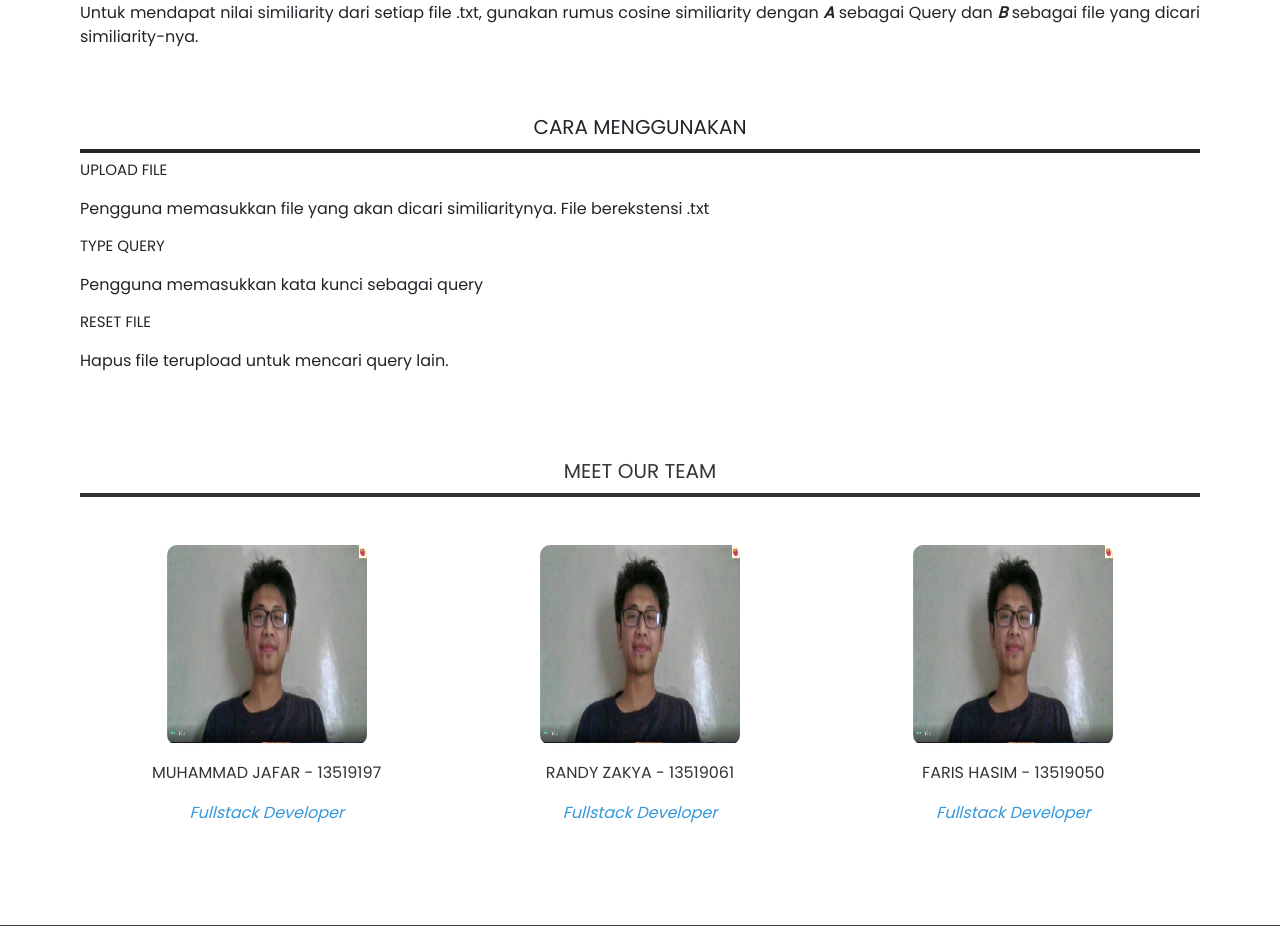
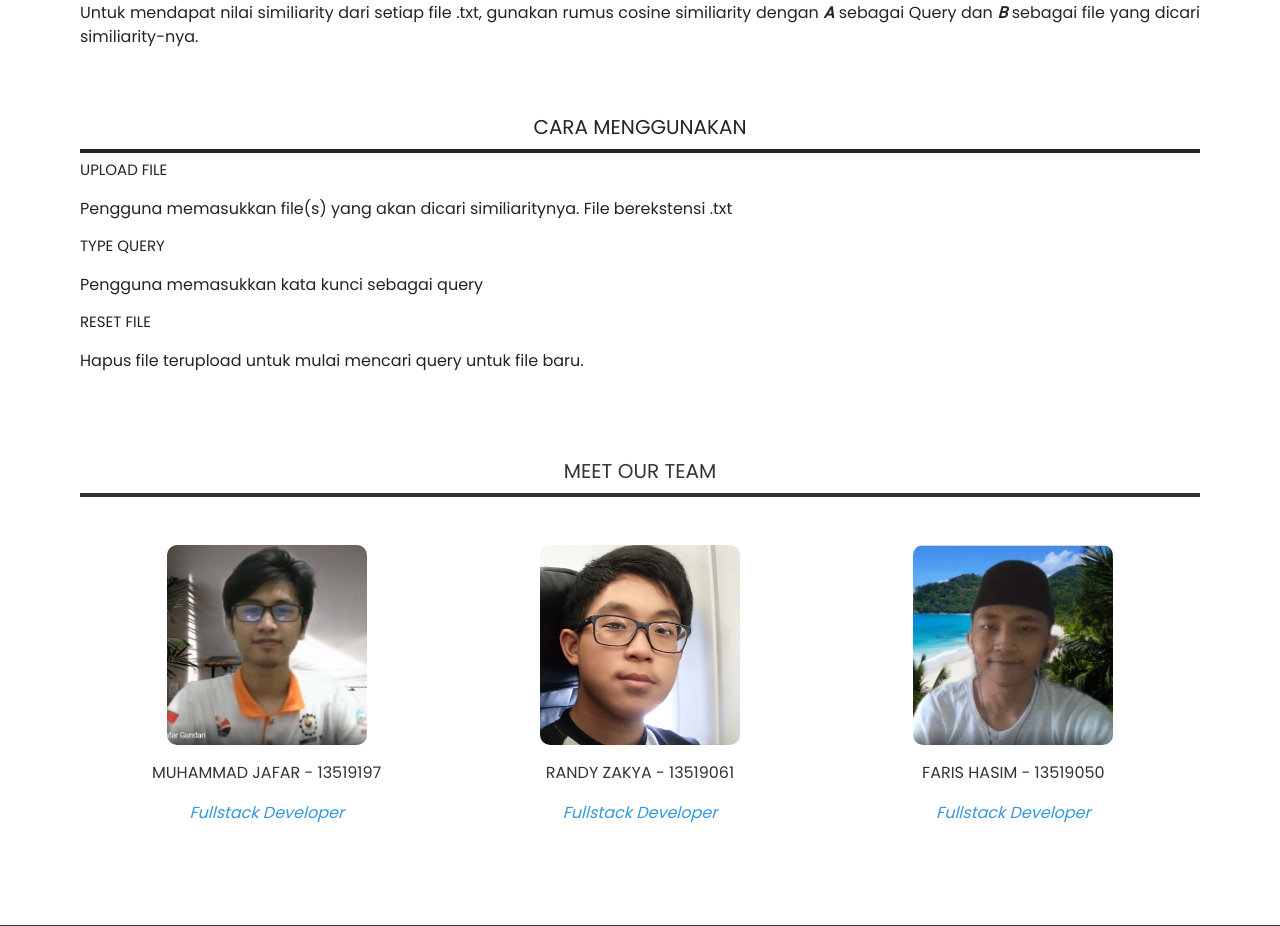
Before and after one commit to mhmmdjafarg/SearchEngineApp, a Flask app: page /about in a window 1280 px wide. Shown: the part 950-1876 px from the top of the page. Run offline with Flask 2, Linux system fonts and the light colour scheme; some libraries are stand-ins or nearby versions.

Commit message:
add photo in about html

```diff
--- a/src/app.py
+++ b/src/app.py
@@ -29,41 +29,43 @@ def allowed_file(filename):
 @app.route("/", methods = ['POST', 'GET'])
 def home():
     if(request.method == 'POST'):
-        # Siapkan semua string
-        session['query'] = request.form['search']
         if ('listfile' not in session):
             flash('There are no files uploaded yet, nothing to search')
-        text = txtToString()
+        else:
+            # Siapkan semua string
+            session['query'] = request.form['search']
 
-        try:
-            if (len(text) == 0):
+            text = txtToString()
+
+            try:
+                if (len(text) == 0):
+                    return render_template('home.html')
+            except ZeroDivisionError:
                 return render_template('home.html')
-        except ZeroDivisionError:
-            return render_template('home.html')
 
-        # Simpan first sentece
-        array_first_sentence = [getFirstSentence(string) for string in text]
+            # Simpan first sentece
+            array_first_sentence = [getFirstSentence(string) for string in text]
 
-        # Simpan jumlah kata
-        array_jumlah_kata = [totalWord(string) for string in text]
+            # Simpan jumlah kata
+            array_jumlah_kata = [totalWord(string) for string in text]
 
-        # Pindahkan ke filtered_text
-        filtered_text = []
-        filtered_text.append(session['query'])
-        for string in text:
-            filtered_text.append(string)
+            # Pindahkan ke filtered_text
+            filtered_text = []
+            filtered_text.append(session['query'])
+            for string in text:
+                filtered_text.append(string)
 
-        # array of filtered text
-        word_data = WordData(filtered_text)
+            # array of filtered text
+            word_data = WordData(filtered_text)
 
-        # array of filtered query
-        array_query = ProcessString(session['query'])
-        word_list = []
-        word_list = wordlist(word_list,array_query)
-        # array of rank
-        ranks, array_sim = Ranking(word_data)
+            # array of filtered query
+            array_query = ProcessString(session['query'])
+            word_list = []
+            word_list = wordlist(word_list,array_query)
+            # array of rank
+            ranks, array_sim = Ranking(word_data)
 
-        return render_template('home.html', query = session['query'],ranks = ranks, word_data = word_data, array_first_sentence = array_first_sentence, doc_count = len(array_first_sentence), array_sim = array_sim, word_list=word_list, jumlah_query = len(word_list), array_jumlah_kata=array_jumlah_kata)
+            return render_template('home.html', query = session['query'],ranks = ranks, word_data = word_data, array_first_sentence = array_first_sentence, doc_count = len(array_first_sentence), array_sim = array_sim, word_list=word_list, jumlah_query = len(word_list), array_jumlah_kata=array_jumlah_kata)
     return render_template('home.html')
 
 @app.route('/upload', methods=['POST' , 'GET'])
--- a/src/templates/about.html
+++ b/src/templates/about.html
@@ -21,7 +21,8 @@
 <body>
     <!-- As a link -->
     <nav class="navbar navbar-dark bg-dark">
-        <a class="navbar-brand" href="/"><img src="{{url_for('static',filename = 'searchtxtwhite.png')}}" width = 15% alt = "Search.txt"></a>
+        <a class="navbar-brand" href="/"><img src="{{url_for('static',filename = 'searchtxtwhite.png')}}" width=15%
+                alt="Search.txt"></a>
         <ul class="navbar-nav">
             <li class="nav-item">
                 <a class="nav-link" href="/about">About</a>
@@ -77,7 +78,7 @@
             <div class="petunjuk">
                 <div class="step">
                     <h2>Upload file </h2>
-                    <p>Pengguna memasukkan file yang akan dicari similiaritynya. File berekstensi .txt</p>
+                    <p>Pengguna memasukkan file(s) yang akan dicari similiaritynya. File berekstensi .txt</p>
                 </div>
                 <div class="step">
                     <h2>Type query</h2>
@@ -85,7 +86,7 @@
                 </div>
                 <div class="step">
                     <h2>Reset file</h2>
-                    <p>Hapus file terupload untuk mencari query lain.</p>
+                    <p>Hapus file terupload untuk mulai mencari query untuk file baru.</p>
                 </div>
             </div>
         </div>
@@ -96,17 +97,17 @@
                 <h1>Meet Our Team</h1>
                 <div class="pers">
                     <div class="pe">
-                        <img src="{{url_for('static',filename = '1.jpg')}}" ">
+                        <img src="{{url_for('static',filename = 'Jafar.jpg')}}" ">
                         <div class=" p-name">Muhammad Jafar - 13519197</div>
                     <div class="p-des">Fullstack Developer</div>
                 </div>
                 <div class="pe">
-                    <img src="{{url_for('static',filename = '2.jpg')}}" ">
+                    <img src="{{url_for('static',filename = 'randy.jpg')}}" ">
                         <div class=" p-name">Randy Zakya - 13519061</div>
                 <div class="p-des">Fullstack Developer</div>
             </div>
             <div class="pe">
-                <img src="{{url_for('static',filename = '3.jpg')}}" ">
+                <img src="{{url_for('static',filename = 'faris.jpg')}}" ">
                         <div class=" p-name">Faris Hasim - 13519050</div>
             <div class="p-des">Fullstack Developer</div>
         </div>
```
Also changed, not shown: src/static/1.jpg (deleted), src/static/2.jpg (deleted), src/static/3.jpg (deleted), src/static/Jafar.jpg (added), src/static/faris.jpg (added), src/static/randy.jpg (added).
